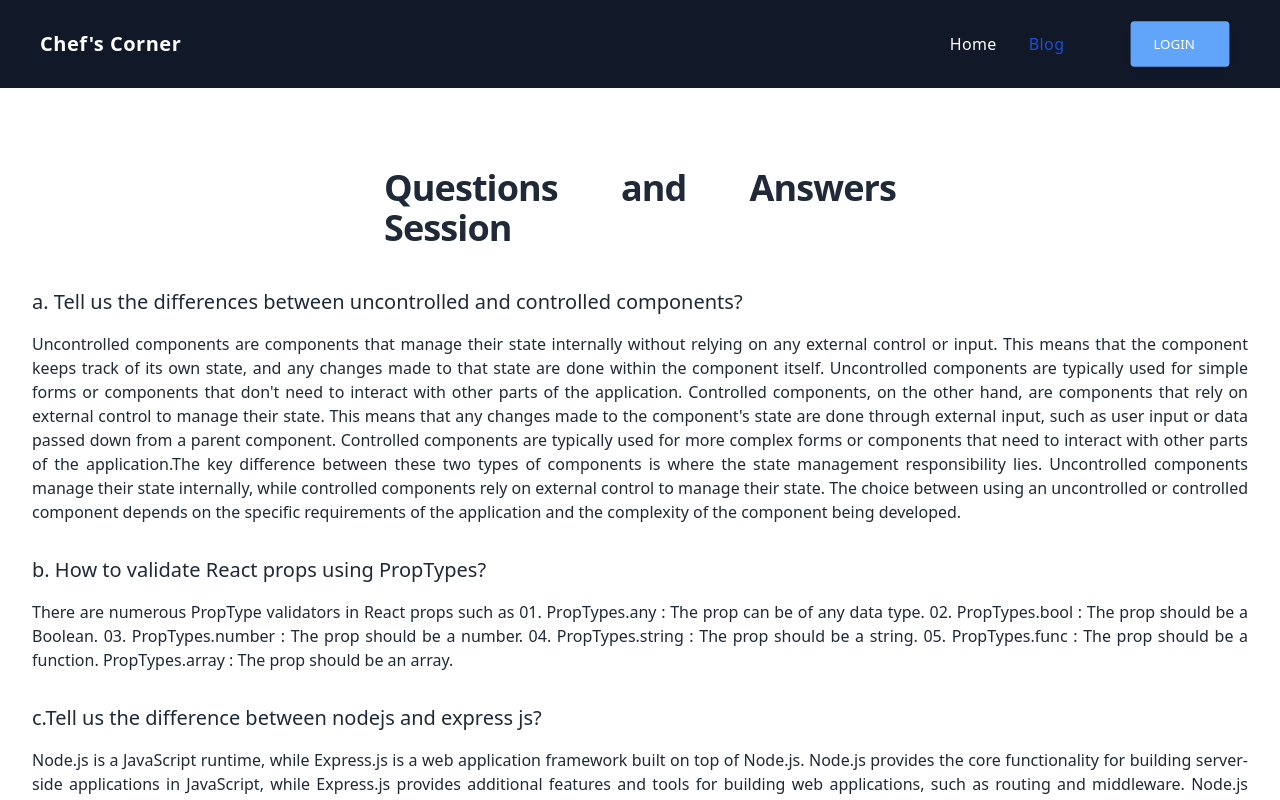
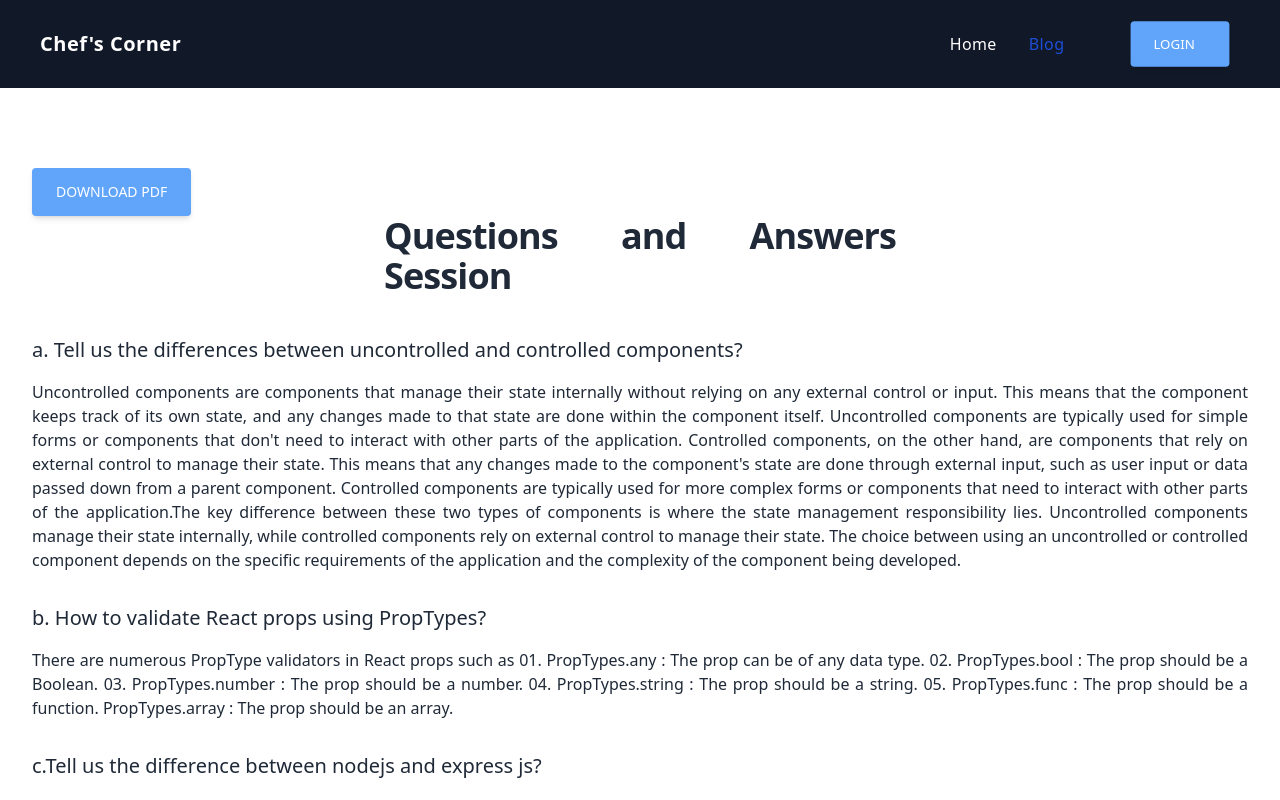
Before and after one commit to btamit/chef-recipe-hunter-client, a React (Vite) app: page /blog in a window 1280 px wide. Shown: the top 800 px of the page. Built offline with nearby package versions, Linux system fonts and the light colour scheme; no server answers.

Commit message:
download pdf implemented

```diff
--- a/package.json
+++ b/package.json
@@ -13,6 +13,8 @@
     "@heroicons/react": "^2.0.17",
     "daisyui": "^2.51.6",
     "firebase": "^9.21.0",
+    "html2canvas": "^1.4.1",
+    "jspdf": "^2.5.1",
     "localforage": "^1.10.0",
     "match-sorter": "^6.3.1",
     "react": "^18.2.0",
--- a/src/components/Blog.jsx
+++ b/src/components/Blog.jsx
@@ -1,8 +1,29 @@
-import React from "react";
+import React, { useRef } from "react";
+import html2canvas from "html2canvas"
+import jsPDF from "jspdf";
+
 
 const Blog = () => {
+  const pdfRef = useRef();
+  const downloadPDF = () =>{
+    const input = pdfRef.current;
+    html2canvas(input).then((canvas) =>{
+      const imgData = canvas.toDataURL('image/png')
+      const pdf = new jsPDF('p','mm','a4',true)
+      let pdfWidth = pdf.internal.pageSize.getWidth();
+      const pdfHeight = pdf.internal.pageSize.getHeight();
+      let imgWidth = canvas.width;
+      const imgHeight = canvas.height;
+      let ratio = Math.min(pdfWidth / imgWidth, pdfHeight/imgHeight);
+      let imgX = (pdfWidth = imgWidth * ratio) / 2;
+      const imgY = 30;
+      pdf.addImage(imgData, 'PNG', imgX, imgY, imgWidth * ratio, imgHeight * ratio);
+      pdf.save('invoice.pdf');
+    })
+  }
   return (
-    <div className="my-container text-justify">
+    <div className="my-container text-justify" ref={pdfRef}>
+      <button onClick={downloadPDF} className="btn btn-primary border-none">Download PDF</button>
       <h2 className="max-w-lg mb-10 font-sans text-3xl font-bold tracking-tight sm:text-4xl md:mx-auto">
         Questions and Answers Session
       </h2>
@@ -40,12 +61,12 @@ const Blog = () => {
             b. How to validate React props using PropTypes?
           </p>
           <p>
-            There are numerous PropType validators in React props such as
-            01. PropTypes.any : The prop can be of any data type. 02. PropTypes.bool :
-            The prop should be a Boolean. 03. PropTypes.number : The prop should be
-            a number. 04. PropTypes.string : The prop should be a string.
-            05. PropTypes.func : The prop should be a function. PropTypes.array :
-            The prop should be an array.
+            There are numerous PropType validators in React props such as 01.
+            PropTypes.any : The prop can be of any data type. 02. PropTypes.bool
+            : The prop should be a Boolean. 03. PropTypes.number : The prop
+            should be a number. 04. PropTypes.string : The prop should be a
+            string. 05. PropTypes.func : The prop should be a function.
+            PropTypes.array : The prop should be an array.
             <br />
           </p>
         </div>
```
Also changed, not shown: vite.config.js.timestamp-1683209751858-39cb1c08fb829.mjs (added, +1 -0 lines), 1 other file (tests, documents, lock files or other folders).
